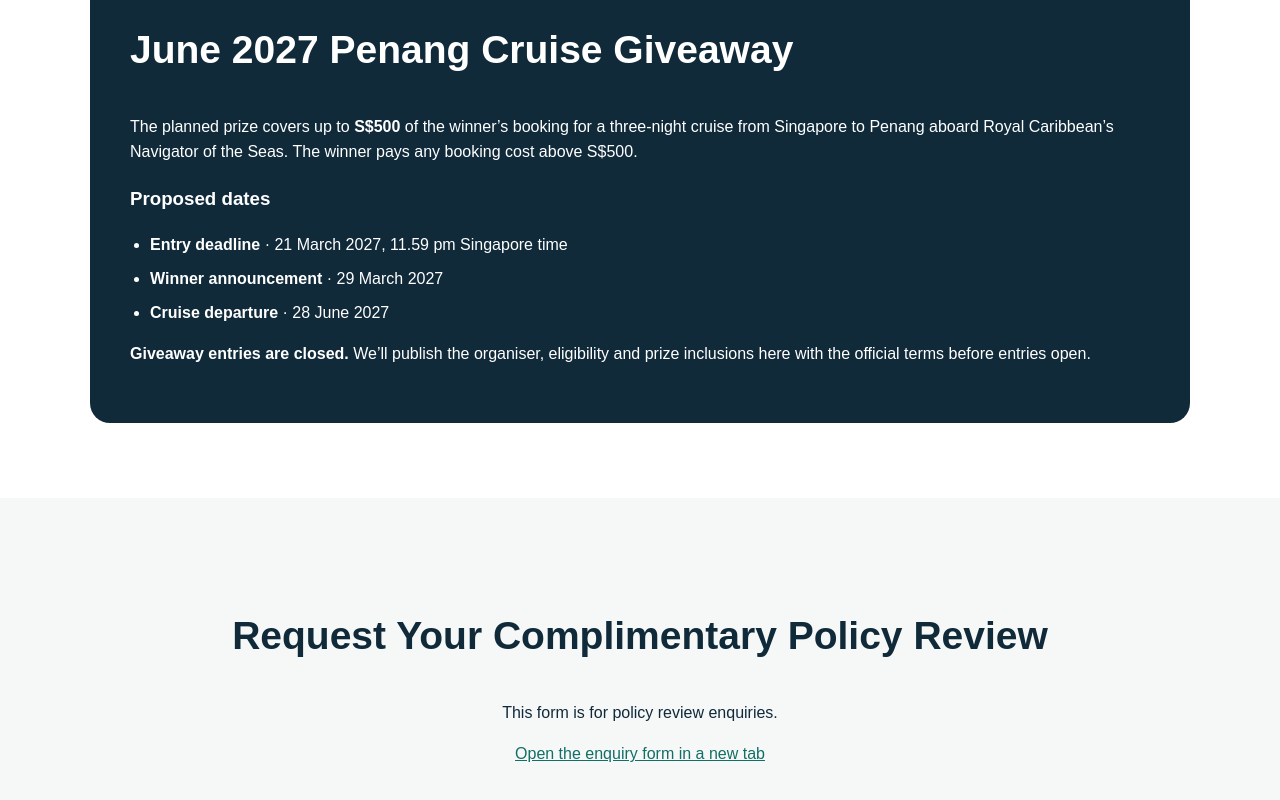
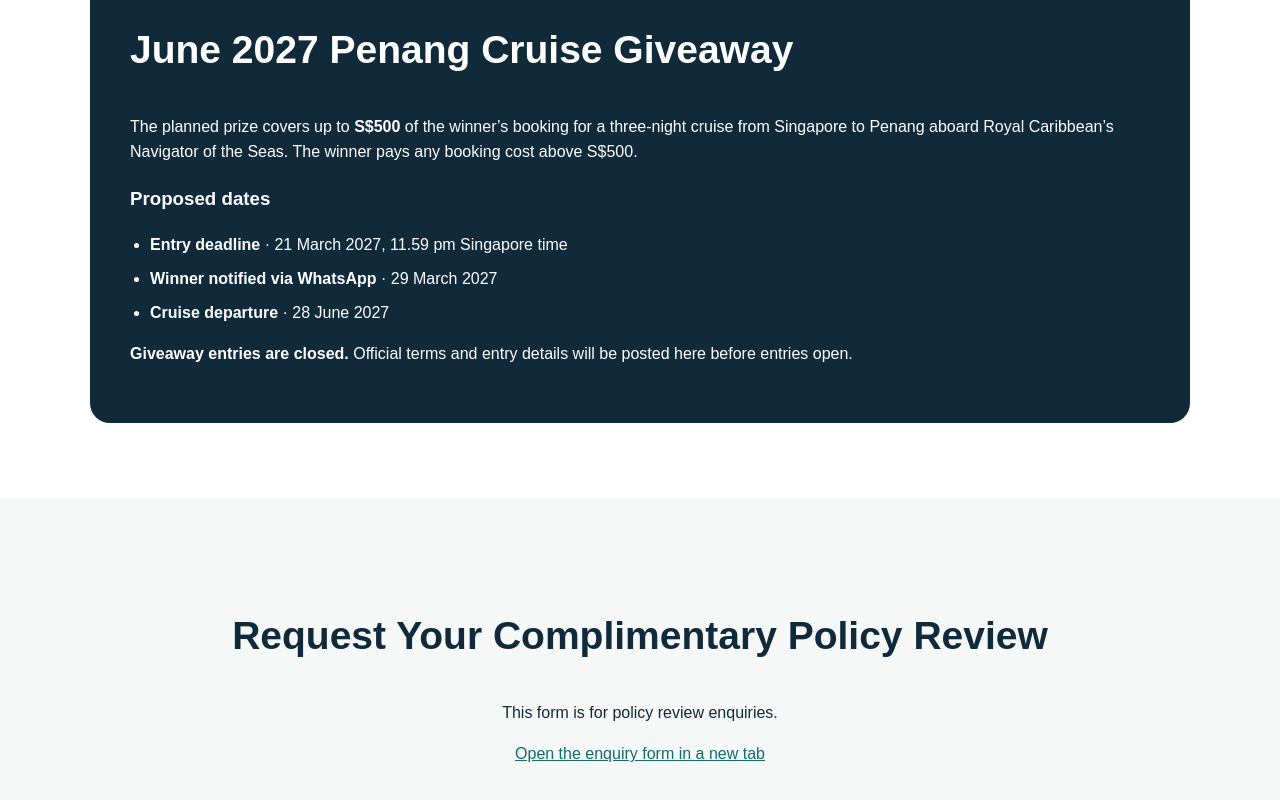
Before and after one commit to derektyc/mycoverage-sg, a plain HTML site: page index.html in a window 1280 px wide. Shown: the part 2501-3301 px from the top of the page. Drawn offline with Linux system fonts and the light colour scheme; grey boxes are pictures that could not be loaded.

Commit message:
List WhatsApp as the giveaway winner notification channel

```diff
--- a/index.html
+++ b/index.html
@@ -224,10 +224,10 @@ footer p { font-size:12px;color:#ccd9dc; }
     <h3>Proposed dates</h3>
     <ul class="giveaway-dates">
       <li><strong>Entry deadline</strong> · <time datetime="2027-03-21T23:59:00+08:00">21 March 2027, 11.59 pm Singapore time</time></li>
-      <li><strong>Winner announcement</strong> · <time datetime="2027-03-29">29 March 2027</time></li>
+      <li><strong>Winner notified via WhatsApp</strong> · <time datetime="2027-03-29">29 March 2027</time></li>
       <li><strong>Cruise departure</strong> · <time datetime="2027-06-28">28 June 2027</time></li>
     </ul>
-    <p><strong>Giveaway entries are closed.</strong> We’ll publish the organiser, eligibility and prize inclusions here with the official terms before entries open.</p>
+    <p><strong>Giveaway entries are closed.</strong> Official terms and entry details will be posted here before entries open.</p>
   </div>
 </section>
 
```
